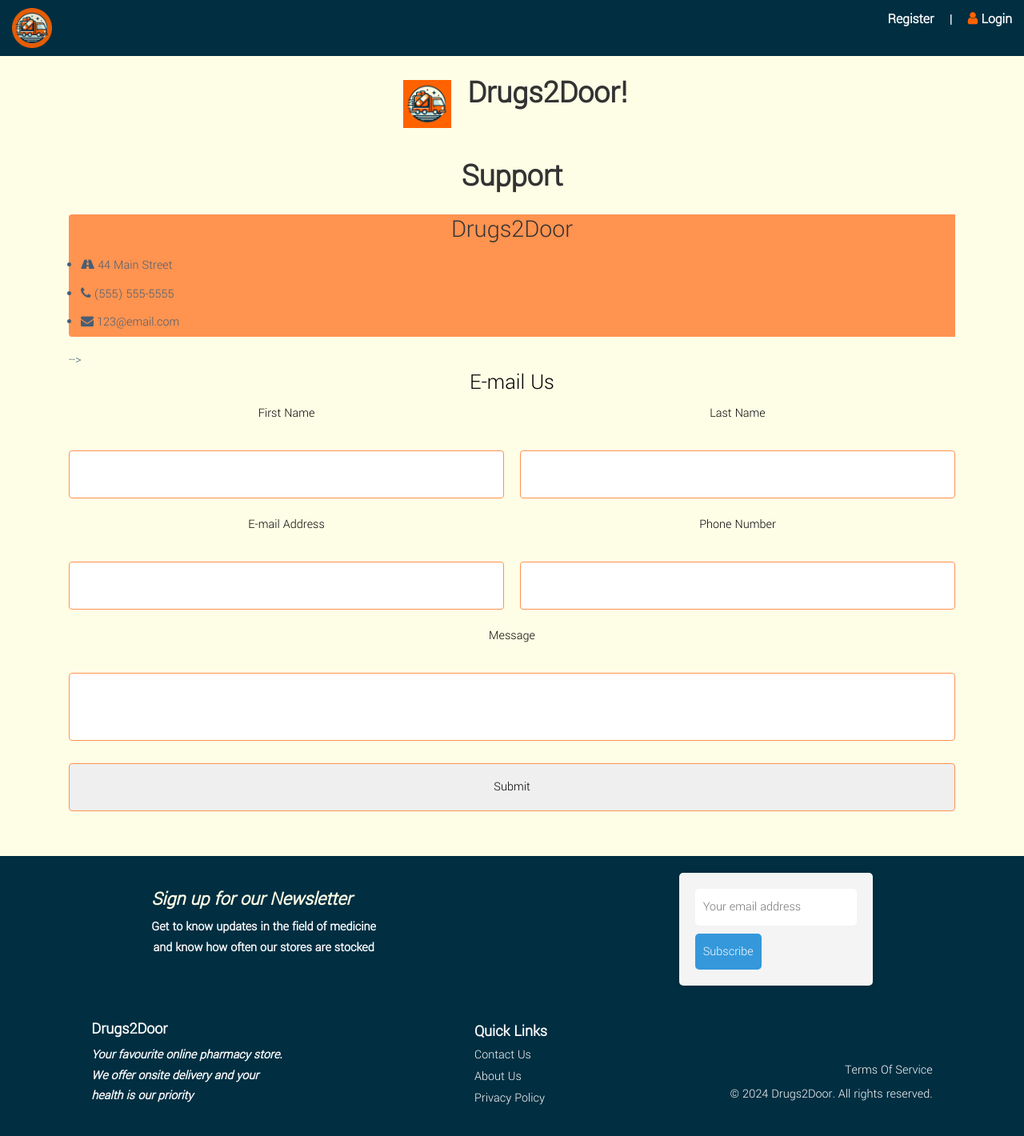
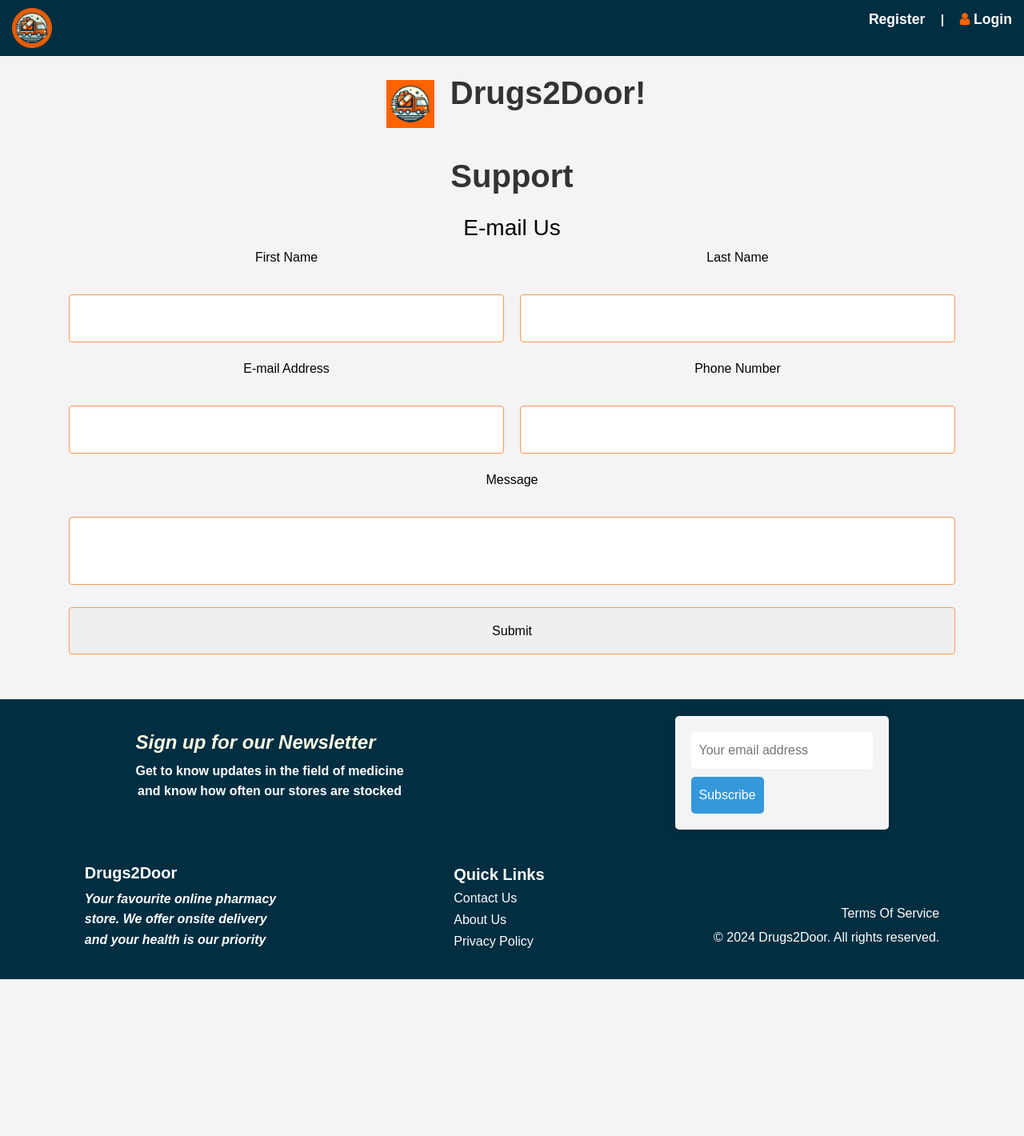
Before and after one commit to chrispoon007/Drugs2Door, a Flask app: page /support in a window 1280 px wide. Shown: the whole page at 80% size. After the commit the page ends 1224 px from the top, so only its background shows below. Run offline with Flask 3, Linux system fonts and the light colour scheme; some libraries are stand-ins or nearby versions.

Commit message:
Changed support styling to match the site

```diff
--- a/app.py
+++ b/app.py
@@ -496,4 +496,4 @@ def drug_detail_json(drug_id):
 
 # Run the application
 if __name__ == "__main__":
-    app.run(debug=True, port=443)
+    app.run(debug=True, port=5000)
--- a/static/css/styles.css
+++ b/static/css/styles.css
@@ -82,11 +82,11 @@ th {
     color: #fff;
     background-color: #007BFF;
     border-radius: 5px;
-    transition: background-color 0.3s ease;
+    transition: background-color 0.3s;
 }
 
 .big-button:hover {
-    background-color: #0056b3;
+    background-color: #FF6300;
 }
 
 .logo {
--- a/templates/support.html
+++ b/templates/support.html
@@ -1,18 +1,23 @@
 {% extends "base.html" %}
 
 {% block content %}
+<!DOCTYPE html>
+<html lang="en">
+<head>
+  <meta charset="UTF-8">
+  <meta name="viewport" content="width=device-width, initial-scale=1.0">
+  <title>Support</title>
   <style>
-@import url('https://fonts.googleapis.com/css?family=Yantramanav:100,300');
 
     * {
       box-sizing: border-box;
     }
 
     body {
-  background: #FEFEE6;
+      background: #f4f4f4;
       color: #485e74;
       line-height: 1.6;
-  font-family: 'Yantramanav', sans-serif;
+      font-family: Arial, sans-serif;
     }
 
     .container {
@@ -62,7 +67,7 @@ ul {
     }
 
     .contact {
-  background: #FEFEE6;
+      background: #f4f4f4;
       border-bottom-left-radius: 4px;
       border-bottom-right-radius: 4px;
     }
@@ -148,23 +153,10 @@ h3 {
     }
 
     </style>
-
+</head>
+<body>
   <h1>Support</h1>
 <div class="container">
-
-		<!-- COMPANY INFORMATION -->
-
-		<div class="company-info">
-			<h2>Drugs2Door</h2>
-
-
-			<ul>
-				<li><i class="fa fa-road"></i> 44 Main Street</li>
-				<li><i class="fa fa-phone"></i> (555) 555-5555</li>
-				<li><i class="fa fa-envelope"></i> 123@email.com</li>
-			</ul>
-		</div> -->
-
 		<!-- CONTACT FORM -->
 		<div class="contact">
 			<h3>E-mail Us</h3>
@@ -203,4 +195,7 @@ h3 {
 		</div>
 	</div>
 </div>
+</body>
+</html>
+
 {% endblock %}
```
Lines whose indentation alone changed are shown as unchanged.
